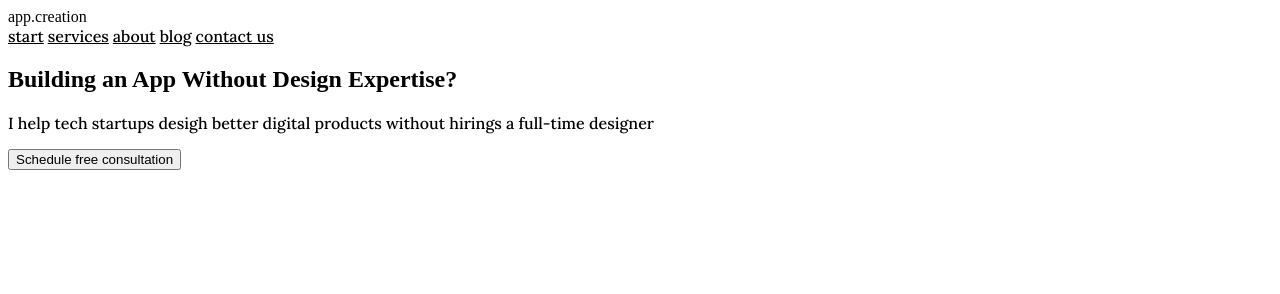
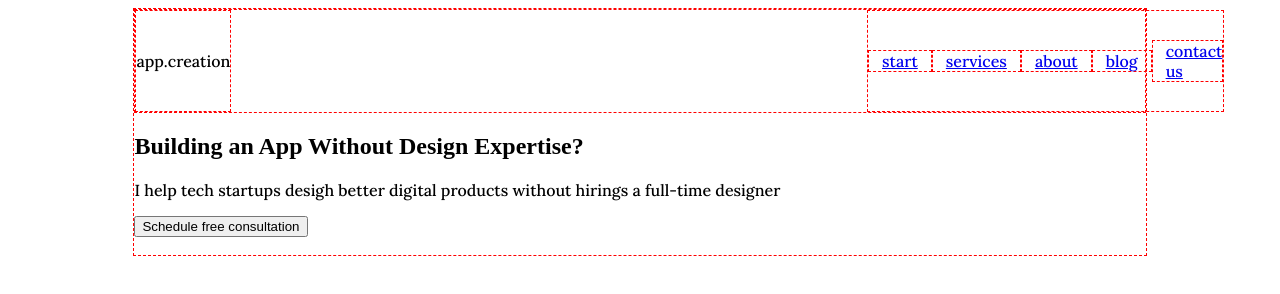
Before and after one commit to WebHeroSchool/new-project2, a plain HTML site: page index.html in a window 1280 px wide. Drawn offline with Linux system fonts and the light colour scheme.

Commit message:
index.html

```diff
--- a/index.html
+++ b/index.html
@@ -7,9 +7,10 @@
    <title>Document</title>
   </head>
   <body>
+    <div class="wrapper">
       <header class="header">
         <div class="logo">app.creation</div>
-      <nav class"menu">
+         <nav class="menu">
           <a class="menu__item" href="#">start</a>
           <a class="menu__item" href="#">services</a>
           <a class="menu__item" href="#">about</a>
@@ -27,4 +28,6 @@
           <img class="image-content__image" src="" alt="">
         </div>
      </section>
+    </div>
  </body>
+</html>
--- a/style.css
+++ b/style.css
@@ -1,11 +1,41 @@
-.text {
-  color: black;
-  font-family: 'Lora', serif;
+.wrapper {
+ margin: auto;
+ width: 80%;
+ border: dashed 1px red;
 }
 
-a {
-  color: black;
-  font-family: 'Lora', serif;
+.header {
+ color: black;
+ border: dashed 1px red;
+ font-family: 'Lora', serif;
+ display: flex;
+ justify-content: space-between;
+}
+
+.logo, .menu {
+ color: black;
+ font-family: 'Lora', serif;
+ display: inline-block;
+ border: dashed 1px red;
+}
+
+.logo {
+ margin-right: 63%;
+ padding: 40px 0;
+}
+
+.menu {
+ display: flex;
+ align-items: center;
+}
+
+.menu__item {
+ padding: 0 13px;
+ border: dashed 1px red;
+}
+
+.menu__item:last-child {
+ padding-right: 0;
 }
 
 .title {
```
Lines whose indentation alone changed are shown as unchanged.
